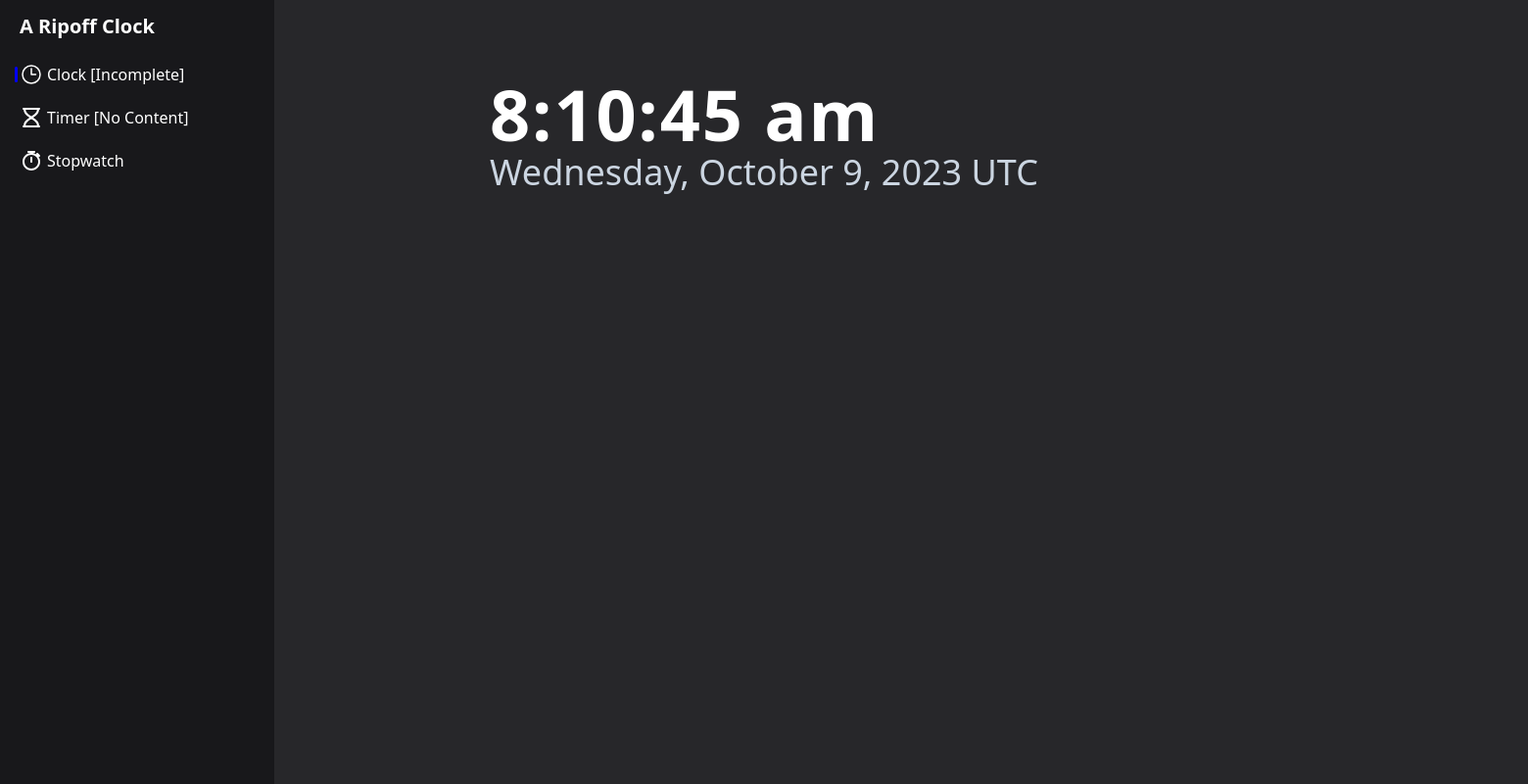
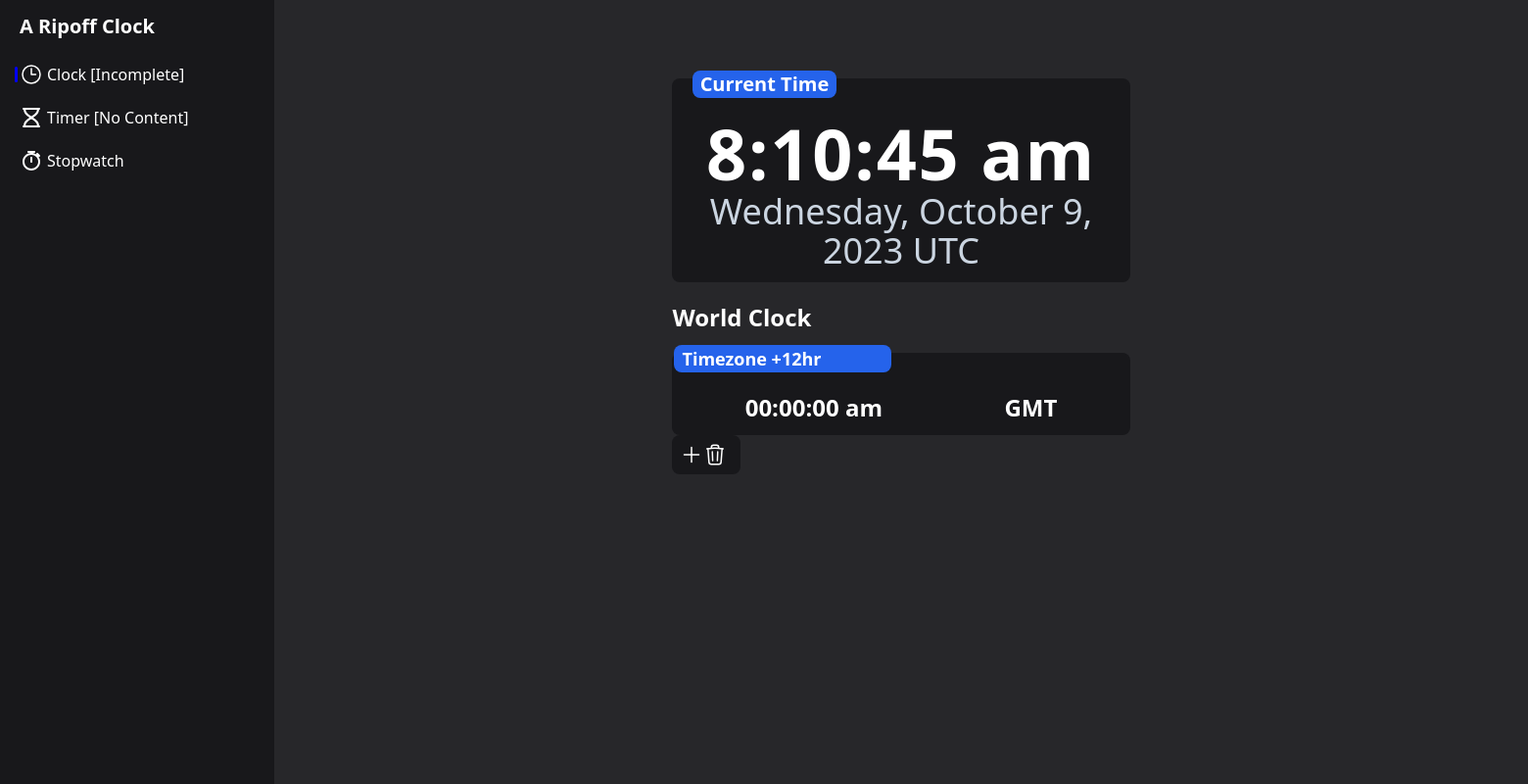
Before and after one commit to SomeoneThatsConfused/A-Ripoff-Clock, a website: page index.html in a window 1280 px wide. Shown: the whole page at 98% size, 1560 px wide, since content can reach past the window. Drawn offline with Linux system fonts and the light colour scheme.

Commit message:
Added: World Clock Section

```diff
--- a/index.html
+++ b/index.html
@@ -1,5 +1,6 @@
 <!DOCTYPE html>
 <html lang="en">
+
 <head>
   <meta charset="UTF-8">
   <meta name="viewport" content="width=device-width, initial-scale=1.0">
@@ -8,6 +9,7 @@
   <link rel="stylesheet" href="styles/moduleStyles.css" type="text/css" media="all" />
   <title>A Ripoff Clock</title>
 </head>
+
 <body class="bg-zinc-800">
   <h1 class="md:hidden text-white text-xl font-bold pl-2 ml- mt-2 h-40px z-5 absolute whitespace-nowrap top-1 " style="margin-left: 65px; top: 5px">A Ripoff Clock</h1>
   <aside class="sidebar float-left flex flex-col sm:bg-zinc-900 absolute top-0 sm:fixed sm:inset-y-0 h-full items-start px-3 md:w-280px md:items-start z-20 w-24px overflow-hidden bg-transparent">
@@ -36,7 +38,7 @@
         <?xml version="1.0" encoding="utf-8"?>
         <!-- Uploaded to: SVG Repo, www.svgrepo.com, Generator: SVG Repo Mixer Tools -->
         <svg class="w-6 h-6 mr-1" viewBox="0 0 24 24" fill="none" xmlns="http://www.w3.org/2000/svg" stroke="currentColor">
-        <path d="M20 3H4M20 21H4M5 3C5 5.51022 6.21228 7.86592 8.25493 9.32495L15.7451 14.675C17.7877 16.1341 19 18.4898 19 21M19 3C19 5.51022 17.7877 7.86592 15.7451 9.32495L8.25493 14.675C6.21228 16.1341 5 18.4898 5 21" stroke="#fffffff" stroke-width="2" stroke-linecap="round" stroke-linejoin="round"/>
+          <path d="M20 3H4M20 21H4M5 3C5 5.51022 6.21228 7.86592 8.25493 9.32495L15.7451 14.675C17.7877 16.1341 19 18.4898 19 21M19 3C19 5.51022 17.7877 7.86592 15.7451 9.32495L8.25493 14.675C6.21228 16.1341 5 18.4898 5 21" stroke="#fffffff" stroke-width="2" stroke-linecap="round" stroke-linejoin="round" />
         </svg>
       </div>
       <div class="moduleSelectorText block">
@@ -49,9 +51,11 @@
         <!DOCTYPE svg PUBLIC "-//W3C//DTD SVG 1.1//EN" "http://www.w3.org/Graphics/SVG/1.1/DTD/svg11.dtd">
         <!-- Uploaded to: SVG Repo, www.svgrepo.com, Transformed by: SVG Repo Mixer Tools -->
         <svg fill="#ffffff" class="w-6 h-6 mr-1" viewBox="0 0 24 24" xmlns="http://www.w3.org/2000/svg" stroke="#ffffff" stroke-width="0.00024000000000000003">
-        <g id="SVGRepo_bgCarrier" stroke-width="0"/>
-        <g id="SVGRepo_tracerCarrier" stroke-linecap="round" stroke-linejoin="round"/>
-        <g id="SVGRepo_iconCarrier"> <path fill-rule="evenodd" d="M12,4 C14.0004463,4 15.8484557,4.65266013 17.342709,5.75666121 L17.2928932,5.70710678 C16.9023689,5.31658249 16.9023689,4.68341751 17.2928932,4.29289322 C17.6533772,3.93240926 18.2206082,3.90467972 18.6128994,4.20970461 L18.7071068,4.29289322 L20.7071068,6.29289322 C21.0976311,6.68341751 21.0976311,7.31658249 20.7071068,7.70710678 C20.3466228,8.06759074 19.7793918,8.09532028 19.3871006,7.79029539 L19.2928932,7.70710678 L19.2433388,7.65729102 C20.3473399,9.15154428 21,10.9995537 21,13 C21,17.9705627 16.9705627,22 12,22 C7.02943725,22 3,17.9705627 3,13 C3,8.02943725 7.02943725,4 12,4 Z M12,6 C8.13400675,6 5,9.13400675 5,13 C5,16.8659932 8.13400675,20 12,20 C15.8659932,20 19,16.8659932 19,13 C19,9.13400675 15.8659932,6 12,6 Z M12,8 C12.5522847,8 13,8.44771525 13,9 L13,13 C13,13.5522847 12.5522847,14 12,14 C11.4477153,14 11,13.5522847 11,13 L11,9 C11,8.44771525 11.4477153,8 12,8 Z M15,2 C15.5522847,2 16,2.44771525 16,3 C16,3.55228475 15.5522847,4 15,4 L9,4 C8.44771525,4 8,3.55228475 8,3 C8,2.44771525 8.44771525,2 9,2 L15,2 Z"/> </g>
+          <g id="SVGRepo_bgCarrier" stroke-width="0" />
+          <g id="SVGRepo_tracerCarrier" stroke-linecap="round" stroke-linejoin="round" />
+          <g id="SVGRepo_iconCarrier">
+            <path fill-rule="evenodd" d="M12,4 C14.0004463,4 15.8484557,4.65266013 17.342709,5.75666121 L17.2928932,5.70710678 C16.9023689,5.31658249 16.9023689,4.68341751 17.2928932,4.29289322 C17.6533772,3.93240926 18.2206082,3.90467972 18.6128994,4.20970461 L18.7071068,4.29289322 L20.7071068,6.29289322 C21.0976311,6.68341751 21.0976311,7.31658249 20.7071068,7.70710678 C20.3466228,8.06759074 19.7793918,8.09532028 19.3871006,7.79029539 L19.2928932,7.70710678 L19.2433388,7.65729102 C20.3473399,9.15154428 21,10.9995537 21,13 C21,17.9705627 16.9705627,22 12,22 C7.02943725,22 3,17.9705627 3,13 C3,8.02943725 7.02943725,4 12,4 Z M12,6 C8.13400675,6 5,9.13400675 5,13 C5,16.8659932 8.13400675,20 12,20 C15.8659932,20 19,16.8659932 19,13 C19,9.13400675 15.8659932,6 12,6 Z M12,8 C12.5522847,8 13,8.44771525 13,9 L13,13 C13,13.5522847 12.5522847,14 12,14 C11.4477153,14 11,13.5522847 11,13 L11,9 C11,8.44771525 11.4477153,8 12,8 Z M15,2 C15.5522847,2 16,2.44771525 16,3 C16,3.55228475 15.5522847,4 15,4 L9,4 C8.44771525,4 8,3.55228475 8,3 C8,2.44771525 8.44771525,2 9,2 L15,2 Z" />
+          </g>
         </svg>
       </div>
       <div class="moduleSelectorText block">
@@ -59,12 +63,39 @@
       </div>
     </button>
   </aside>
-  <main class="flex-1 sm:ml-65px md:ml-280px mt-20">
-    <div class="clock-module flex">
+  <main class="w-full flex-1 sm:ml-65px md:ml-280px mt-20">
+    <div class="clock-module flex flex-col justify-items-center">
       <div class="mx-auto">
-        <div class="clock-container">
-          <time class="currentTime text-4xl text-white font-bold  tracking-wide md:text-5xl xl:text-7xl"></time>
+        <div class="clock-container flex flex-col items-center mx-auto bg-zinc-900 rounded-lg p-3" style="width: 80%">
+          <h1 class="text-white font-bold relative whitespace-nowrap text-xl bg-blue-600 px-2 rounded-lg" style="margin-right: 63%; top: -20px">Current Time</h1>
+          <time class="currentTime text-4xl text-white font-bold tracking-wide md:text-5xl xl:text-7xl"></time>
           <div class="date-container text-slate-300 text-2xl md:text-3xl xl:text-4xl text-center mt-1"></div>
+        </div>
+        <div class="mx-auto mt-5">
+          <div class="world-clocks flex mx-auto flex-col text-white font-bold text-2xl" style="width: 80%">
+            <h1 class="relative flex justify-self-start w-full">World Clock</h1>
+            <div class="clock-list w-full">
+              <div class="clock-container mt-5 bg-zinc-900 rounded-lg p-3 ">
+                <h1 class="relative px-2 bg-blue-600 rounded-lg whitespace-nowrap text-lg sm:text-xl " style="top: -20px; left: -10px; margin-right: 50%;">Timezone +12hr</h1>
+                <div class="flex justify-around">
+                  <div>00:00:00 am</div>
+                  <div>GMT</div>
+                </div>
+              </div>
+            </div>
+            <div class="edit-container flex bg-zinc-900 text-white px-2 py-2 rounded-lg justify-between " style="width: 70px; bottom: 10px; right: 10px;">
+              <button class="add-clock">
+                <svg xmlns="http://www.w3.org/2000/svg" fill="none" viewBox="0 0 24 24" stroke-width="1.5" stroke="currentColor" class="w-6 h-6">
+                  <path stroke-linecap="round" stroke-linejoin="round" d="M12 4.5v15m7.5-7.5h-15" />
+                </svg>
+              </button>
+              <button class="delete-clock">
+                <svg xmlns="http://www.w3.org/2000/svg" fill="none" viewBox="0 0 24 24" stroke-width="1.5" stroke="currentColor" class="w-6 h-6">
+                  <path stroke-linecap="round" stroke-linejoin="round" d="M14.74 9l-.346 9m-4.788 0L9.26 9m9.968-3.21c.342.052.682.107 1.022.166m-1.022-.165L18.16 19.673a2.25 2.25 0 01-2.244 2.077H8.084a2.25 2.25 0 01-2.244-2.077L4.772 5.79m14.456 0a48.108 48.108 0 00-3.478-.397m-12 .562c.34-.059.68-.114 1.022-.165m0 0a48.11 48.11 0 013.478-.397m7.5 0v-.916c0-1.18-.91-2.164-2.09-2.201a51.964 51.964 0 00-3.32 0c-1.18.037-2.09 1.022-2.09 2.201v.916m7.5 0a48.667 48.667 0 00-7.5 0" />
+                </svg>
+              </button>
+            </div>
+          </div>
         </div>
       </div>
     </div>
@@ -125,7 +156,7 @@
               <div class="slowestLapDisplay flex justify-center text-lg" style="color: red;"></div>
             </div>
           </div>
-           <span class="w-4/5 h-1 bg-zinc-500 my-6 mx-auto rounded" style="width: 100%"></span>
+          <span class="w-4/5 h-1 bg-zinc-500 my-6 mx-auto rounded" style="width: 100%"></span>
           <div class="flex justify-around">
             <div class="text-white font-bold text-xl md:text-2xl lg:text-3xl">Laps</div>
             <div class="text-white font-bold text-xl md:text-2xl lg:text-3xl">Time Taken</div>
@@ -144,4 +175,5 @@
 <script src="scripts/expandSidebar.js"></script>
 <script src="scripts/clockModule.js"></script>
 <script src="scripts/stopwatchModule.js"></script>
+
 </html>
```
